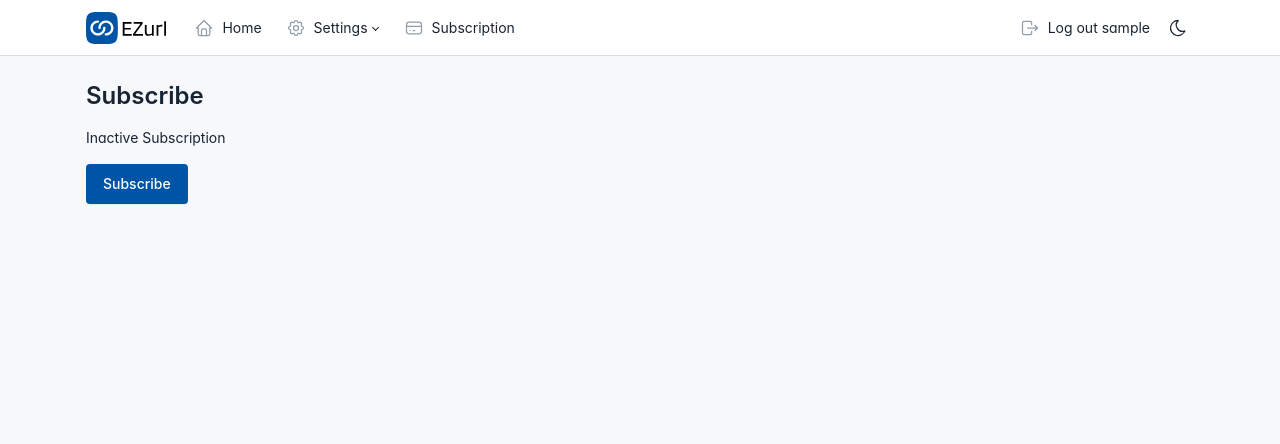
After one commit to Alitma5094/Ezurl, a Django app: page /dashboard/payments/ in a window 1280 px wide. The commit adds this page. Shown: the top 444 px of the page. Run offline with Django 4.2, Linux system fonts and the light colour scheme; the visitor is signed in with stand-in values (Sample User, id 1); parts of the project's set-up code (start-up, migrations or seed data) failed here and were passed over; some libraries are stand-ins or nearby versions; some web fonts are replaced.

Commit message:
Add subscriptions

```diff
--- a/accounts/models.py
+++ b/accounts/models.py
@@ -1,8 +1,10 @@
 from django.contrib.auth.models import AbstractUser
 from django.db import models
 
+
 class CustomUser(AbstractUser):
-    pass
+    stripe_customer_id = models.CharField(max_length=255, null=True, blank=True)
+    subscription_active = models.BooleanField(default=False)
 
     def __str__(self):
         return self.email
--- a/dashboard/urls.py
+++ b/dashboard/urls.py
@@ -1,13 +1,15 @@
 from django.urls import path
 
-from .views import home_view, delete_url_view, shorts_form_view, short_detail_modal
+from .views import home_view, delete_url_view, shorts_form_view, short_detail_modal, payments_subscribe, \
+    stripe_webhooks, customer_portal
 
 urlpatterns = [
     path("", home_view, name="dash_home"),
-    # path("create/", create_url_view, name="dash_create_url"),
+    path("payments/", payments_subscribe, name="dash_payments"),
+    path("payments/portal/", customer_portal, name="dash_stripe_portal"),
+    path("payments/webhooks/", stripe_webhooks, name="dash_webhooks"),
     path("shorts-form/", shorts_form_view, name="dash_shorts_form"),
     path("shorts-detail/<uuid:pk>/", short_detail_modal, name="dash_shorts_detail"),
     path("shorts-detail/<uuid:pk>/qr/", short_detail_modal, name="dash_shorts_qr"),
-    # path("settings-menu/", settings_menu, name="settings_menu"),
     path("delete/<uuid:pk>/", delete_url_view, name="dash_delete_url"),
 ]
--- a/dashboard/views.py
+++ b/dashboard/views.py
@@ -1,10 +1,19 @@
-from django.shortcuts import render, get_object_or_404
+from django.contrib.auth import get_user_model
+from django.shortcuts import render, get_object_or_404, redirect
+from django.views.decorators.csrf import csrf_exempt
+
 from shorts.models import Short
 from .forms import ShortForm
 from django.contrib.auth.decorators import login_required
 from django_htmx.http import HttpResponseClientRefresh
 from django.views.decorators.http import require_POST
 from qr_code.qrcode.utils import QRCodeOptions
+import stripe
+from django.conf import settings
+import json
+from django.http import HttpResponse
+
+stripe.api_key = settings.STRIPE_SECRET_KEY
 
 
 @login_required()
@@ -53,3 +62,79 @@ def delete_url_view(request, pk):
     short = get_object_or_404(Short, id=pk)
     short.delete()
     return HttpResponseClientRefresh()
+
+
+@login_required()
+def payments_subscribe(request):
+    if request.method == "POST":
+        price_id = settings.STRIPE_PRICE_ID
+        if request.user.stripe_customer_id:
+            session = stripe.checkout.Session.create(
+                success_url=request.META['HTTP_REFERER'] + "?session_id={CHECKOUT_SESSION_ID}",
+                cancel_url=request.META['HTTP_REFERER'], mode="subscription",
+                line_items=[{"price": price_id, "quantity": 1}],
+                client_reference_id=request.user.id,
+                customer=request.user.stripe_customer_id
+            )
+        else:
+            session = stripe.checkout.Session.create(
+                success_url=request.META['HTTP_REFERER'] + "?session_id={CHECKOUT_SESSION_ID}",
+                cancel_url=request.META['HTTP_REFERER'], mode="subscription",
+                line_items=[{"price": price_id, "quantity": 1}],
+                client_reference_id=request.user.id,
+                customer_email=request.user.email)
+        return redirect(session.url)
+
+    return render(request, "payments/subscribe.html", context={"subscribed": request.user.subscription_active})
+
+
+@login_required()
+def customer_portal(request):
+    portal_session = stripe.billing_portal.Session.create(
+        customer=request.user.stripe_customer_id,
+        return_url=request.META['HTTP_REFERER'],
+    )
+    return redirect(portal_session.url)
+
+
+@csrf_exempt
+def stripe_webhooks(request):
+    webhook_secret = settings.STRIPE_WEBHOOK_SECRET
+    request_data = json.loads(request.body)
+
+    if webhook_secret:
+        # Retrieve the event by verifying the signature using the raw body and secret if webhook signing is configured.
+        signature = request.headers.get('stripe-signature')
+        try:
+            event = stripe.Webhook.construct_event(
+                payload=request.body, sig_header=signature, secret=webhook_secret)
+            data = event['data']
+        except Exception as e:
+            return e
+        # Get the type of webhook event sent - used to check the status of PaymentIntents.
+        event_type = event['type']
+    else:
+        data = request_data['data']
+        event_type = request_data['type']
+    data_object = data['object']
+
+    print(event_type)
+    if event_type == 'checkout.session.completed':
+        # Payment is successful and the subscription is created.
+        # You should provision the subscription and save the customer ID to your database.
+        user = get_user_model().objects.get(id=data_object['client_reference_id'])
+        user.stripe_customer_id = data_object['customer']
+        user.save()
+        print(data)
+    elif event_type == 'invoice.paid':
+        user = get_user_model().objects.get(stripe_customer_id=data_object['customer'])
+        user.subscription_active = True
+        user.save()
+        print(data)
+    elif event_type == 'customer.subscription.deleted':
+        print('Subscription canceled')
+        user = get_user_model().objects.get(stripe_customer_id=data_object['customer'])
+        user.subscription_active = False
+        user.save()
+
+    return HttpResponse(status=200)
--- a/django_project/settings.py
+++ b/django_project/settings.py
@@ -208,3 +208,8 @@ SECURE_HSTS_PRELOAD = env.bool("DJANGO_SECURE_HSTS_PRELOAD", default=True)
 SESSION_COOKIE_SECURE = env.bool("DJANGO_SESSION_COOKIE_SECURE", default=True)
 CSRF_COOKIE_SECURE = env.bool("DJANGO_CSRF_COOKIE_SECURE", default=True)
 SECURE_PROXY_SSL_HEADER = ("HTTP_X_FORWARDED_PROTO", "https")
+
+STRIPE_PUBLIC_KEY = env("STRIPE_PUBLIC_KEY")
+STRIPE_SECRET_KEY = env("STRIPE_SECRET_KEY")
+STRIPE_WEBHOOK_SECRET = env("STRIPE_WEBHOOK_SECRET")
+STRIPE_PRICE_ID = env("STRIPE_PRICE_ID")
--- a/docker-compose.yml
+++ b/docker-compose.example.yml
@@ -11,7 +11,7 @@ services:
     depends_on:
       - db
     environment:
-      - "DJANGO_SECRET_KEY=django-insecure-ZRGhxNNhQ0-C3RBRyQ_zE-TlgsKjq-JLQGcAPq_61R-GoUJvmXw"
+      - "DJANGO_SECRET_KEY=change-me"
       - "DJANGO_DEBUG=True"
       - "DJANGO_SECURE_SSL_REDIRECT=False"
       - "DJANGO_SECURE_HSTS_SECONDS=0"
@@ -19,6 +19,10 @@ services:
       - "DJANGO_SECURE_HSTS_PRELOAD=False"
       - "DJANGO_SESSION_COOKIE_SECURE=False"
       - "DJANGO_CSRF_COOKIE_SECURE=False"
+      - "STRIPE_PUBLIC_KEY=change-me"
+      - "STRIPE_SECRET_KEY=change-me"
+      - "STRIPE_WEBHOOK_SECRET=change-me"
+      - "STRIPE_PRICE_ID=change-me"
   db:
     image: postgres:13
     volumes:
--- a/requirements.txt
+++ b/requirements.txt
@@ -36,6 +36,7 @@ requests==2.28.2
 requests-oauthlib==1.3.1
 segno==1.5.2
 sqlparse==0.4.3
+stripe==4.2.0
 typing_extensions==4.8.0
 urllib3==1.26.14
 whitenoise==6.5.0
--- a/templates/_dashboard_base.html
+++ b/templates/_dashboard_base.html
@@ -92,6 +92,22 @@
                                     Delete Account
                                 </a>
                             </div>
+                        </li>
+                        <li class="nav-item">
+                            <a class="nav-link" href="{% url "dash_payments" %}">
+                    <span class="nav-link-icon d-md-none d-lg-inline-block">
+                        <!-- Credit Card Icon -->
+                      <svg xmlns="http://www.w3.org/2000/svg" class="icon icon-tabler icon-tabler-credit-card"
+                           width="24" height="24" viewBox="0 0 24 24" stroke-width="2" stroke="currentColor" fill="none"
+                           stroke-linecap="round" stroke-linejoin="round"><path stroke="none" d="M0 0h24v24H0z"
+                                                                                fill="none"></path><path
+                              d="M3 5m0 3a3 3 0 0 1 3 -3h12a3 3 0 0 1 3 3v8a3 3 0 0 1 -3 3h-12a3 3 0 0 1 -3 -3z"></path><path
+                              d="M3 10l18 0"></path><path d="M7 15l.01 0"></path><path d="M11 15l2 0"/></svg>
+                    </span>
+                                <span class="nav-link-title">
+                      Subscription
+                    </span>
+                            </a>
                         </li>
                     </ul>
                     <ul class="navbar-nav  ms-auto">
--- /dev/null
+++ b/templates/payments/subscribe.html
@@ -0,0 +1,18 @@
+{% extends "_dashboard_base.html" %}
+
+{% block content %}
+    <h1>Subscribe</h1>
+    {% if subscribed %}
+        <p>Active Subscription</p>
+        <form method="POST" action="{% url 'dash_stripe_portal' %}">
+            {% csrf_token %}
+            <button class="btn btn-primary" type="submit">Manage Subscription</button>
+        </form>
+    {% else %}
+        <p>Inactive Subscription</p>
+        <form method="POST">
+            {% csrf_token %}
+            <button class="btn btn-primary" type="submit">Subscribe</button>
+        </form>
+    {% endif %}
+{% endblock %}
```
Also changed, not shown: accounts/migrations/0002_customuser_stripe_customer_id_and_more.py (added), 1 other file.
